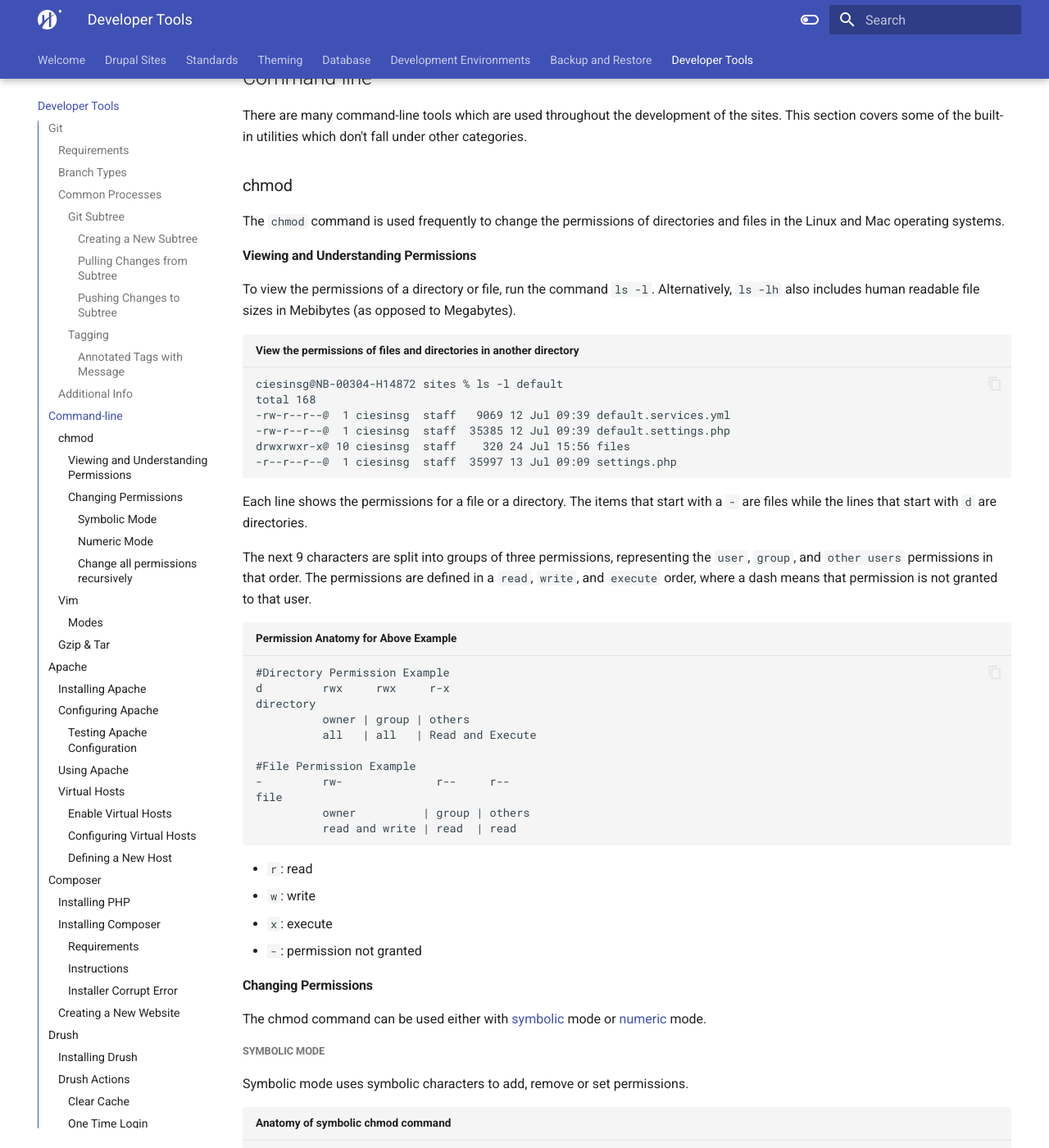
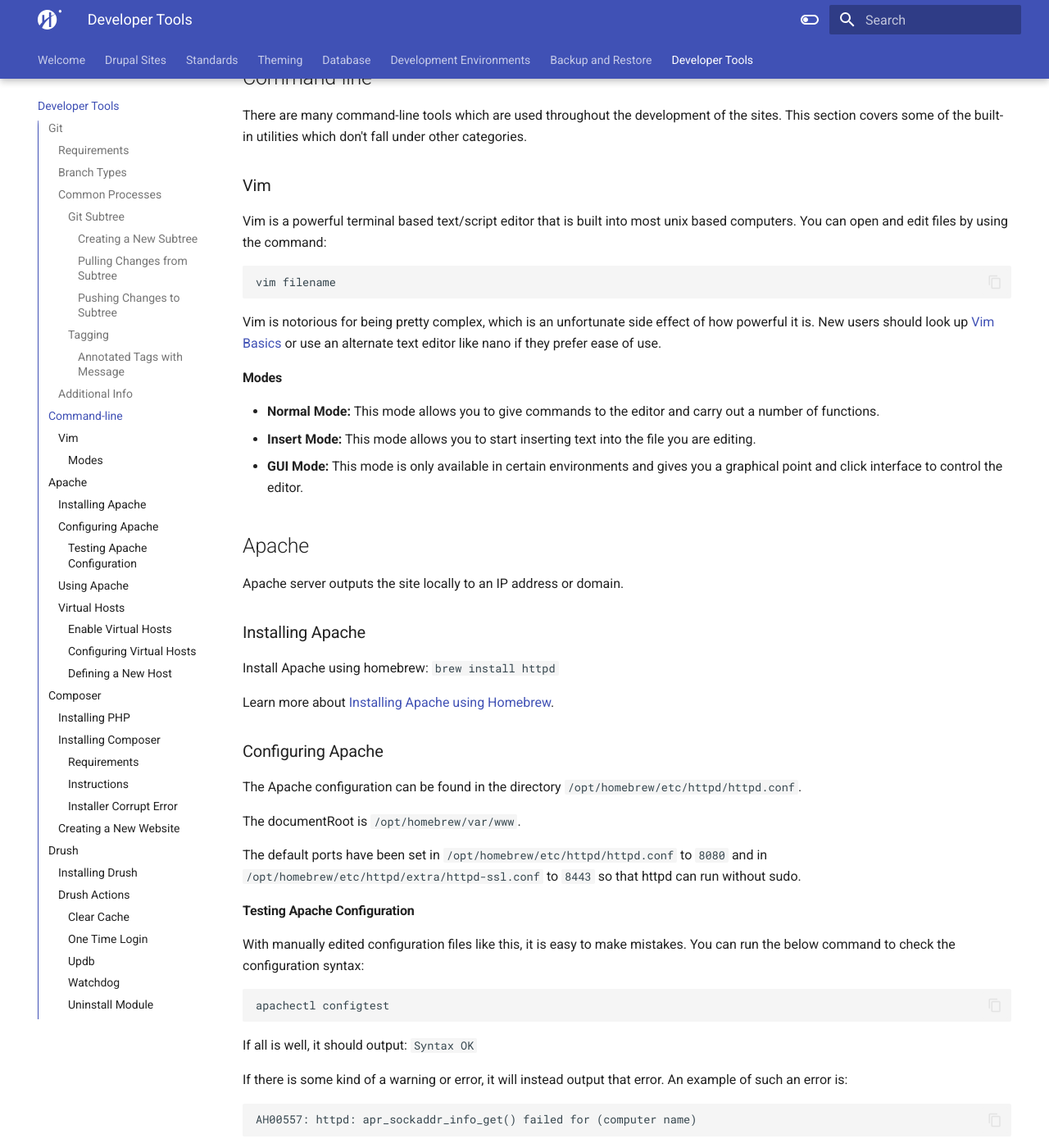
Before and after one commit to GeorgeCiesinski/custom-drupal-docs, an MkDocs documentation site: the page built from docs/developer-tools.md, in a window 1280 px wide and 1400 px high, scrolled down 3313 px. Shown: the whole window at 82% size. Built offline with MkDocs 1.6.1 and Material for MkDocs 9.7.7, drawn with Linux system fonts in a browser that asks for light colours; some of the changed text lies outside the part shown.

Commit message:
Moved non drupal items out of docs

````diff
--- a/docs/developer-tools.md
+++ b/docs/developer-tools.md
@@ -124,141 +124,6 @@ Some more information can be found in these links. These are meant to get a bett
 
 There are many command-line tools which are used throughout the development of the sites. This section covers some of the built-in utilities which don't fall under other categories.
 
-### chmod
-
-The `chmod` command is used frequently to change the permissions of directories and files in the Linux and Mac operating systems.
-
-#### Viewing and Understanding Permissions
-
-To view the permissions of a directory or file, run the command `ls -l`. Alternatively, `ls -lh` also includes human readable file sizes in Mebibytes (as opposed to Megabytes).
-
-```title="View the permissions of files and directories in another directory"
-ciesinsg@NB-00304-H14872 sites % ls -l default
-total 168
--rw-r--r--@  1 ciesinsg  staff   9069 12 Jul 09:39 default.services.yml
--rw-r--r--@  1 ciesinsg  staff  35385 12 Jul 09:39 default.settings.php
-drwxrwxr-x@ 10 ciesinsg  staff    320 24 Jul 15:56 files
--r--r--r--@  1 ciesinsg  staff  35997 13 Jul 09:09 settings.php
-```
-
-Each line shows the permissions for a file or a directory. The items that start with a `-` are files while the lines that start with `d` are directories.
-
-The next 9 characters are split into groups of three permissions, representing the `user`, `group`, and `other users` permissions in that order. The permissions are defined in a `read`, `write`, and `execute` order, where a dash means that permission is not granted to that user.
-
-```title="Permission Anatomy for Above Example"
-#Directory Permission Example
-d         rwx     rwx     r-x
-directory
-          owner | group | others
-          all   | all   | Read and Execute
-
-#File Permission Example
--         rw-              r--     r--
-file
-          owner          | group | others
-          read and write | read  | read
-```
-
-- `r`: read
-- `w`: write
-- `x`: execute
-- `-`: permission not granted
-
-#### Changing Permissions
-
-The chmod command can be used either with [symbolic](#symbolic-mode) mode or [numeric](#numeric-mode) mode.
-
-##### Symbolic Mode
-
-Symbolic mode uses symbolic characters to add, remove or set permissions.
-
-```title="Anatomy of symbolic chmod command"
-chmod (users)(action)(permissions) (file or directory)
-```
-
-The users uses `ugoa` symbols where each means:
-
-- `u`: `user` who owns the file or directory
-- `g`: `group` user
-- `o`: `other` users
-- `a`: `all` of the above users
-
-The actions available are:
-
-- `+`: Add permission
-- `-`: Remove permission
-- `=`: Set permission
-
-The main permissions are:
-
-- `r`: read
-- `w`: write
-- `x`: execute
-
-```title="Add write permission for new_file.txt to all users"
-chmod a+w new_file.txt
-```
-
-You can also chain permissions for different users with a comma:
-
-``` title="Add read and write permissions for the owner, and read permissions for group and others"
-chmod u=rw,go=r new_file.txt
-```
-
-**Note:** There are more permissions available at the [chmod manual](https://www.man7.org/linux/man-pages/man1/chmod.1.html) but these are less frequently used.
-
-##### Numeric Mode
-
-Numeric mode can be used as a chmod shorthand. It consists of three numbers representing the `user`, `group`, and `others` in that order. The numbers consists of one to four possible octal digits, derived by adding up the numerical representation of each permission.
-
-- `read`: 4
-- `write`: 2
-- `execute`: 1
-
-```title="All permissions for all users is represented by 777"
-rwx rwx rwx
-421 421 421
-7   7   7
-```
-
-```title="Another example showing different permissions for each user, resulting in 756"
-rwx r-x rw-
-421 4-1 42-
-7   5   6
-```
-
-Using this information, we can now demonstrate setting permissions using numeric mode.
-
-```title="Add write permission for new_file.txt to all users"
-chmod 777 new_file.txt
-```
-
-You can also chain permissions for different users with a comma:
-
-``` title="Add read and write permissions for the owner, and read permissions for group and others"
-chmod 644 new_file.txt
-```
-
-The possible numerical combinations are:
-
-- `7`: All permissions
-- `6`: Read and write
-- `5`: Read and execute
-- `4`: Read
-- `3`: Write and execute
-- `2`: Write
-- `1`: Execute
-
-Learn more about [Changing Permissions](https://www.man7.org/linux/man-pages/man1/chmod.1.html).
-
-##### Change all permissions recursively
-
-In some cases, all of the contents of the directory must be changed, including subdirectories. The staging and production server, for example, require that the root directory and subdirectories have the permissions 775.
-
-```title="Change all permissions recursively"
-chmod 775 -R *
-```
-
 ### Vim
 
 Vim is a powerful terminal based text/script editor that is built into most unix based computers. You can open and edit files by using the command:
@@ -274,27 +139,6 @@ Vim is notorious for being pretty complex, which is an unfortunate side effect o
 - **Normal Mode:** This mode allows you to give commands to the editor and carry out a number of functions.
 - **Insert Mode:** This mode allows you to start inserting text into the file you are editing.
 - **GUI Mode:**    This mode is only available in certain environments and gives you a graphical point and click interface to control the editor.
-
-### Gzip & Tar
-
-The [Gzip](https://www.gnu.org/software/gzip/) command is a file compression and decompression utility that is used to reduce the size of files while keeping the original file mode, ownership, and timestamp. Gzip is used to compress individual files.
-
-The [Tar](https://www.linux.org/docs/man1/tar.html) command creates tarball archives of files and directories while preserving file permissions. This is one of the tools used to create backups of the site directories. Tar is generally used to archive whole directories and can filter through gzip.
-
-```title="Anatomy of Tar Commands"
-# Zipping an archive
-tar -czvf name-of-archive.tar.gz /path/to/directory-or-file
-
-# Unzipping an archive
-tar -xzvf name-of-archive.tar.gz
-
-# Flags
--c : create an archive
--x : extract
--z : compress the archive with gzip
--v : verbose
--f : specify the filename of the archive
-```
 
 ## Apache
 
````
